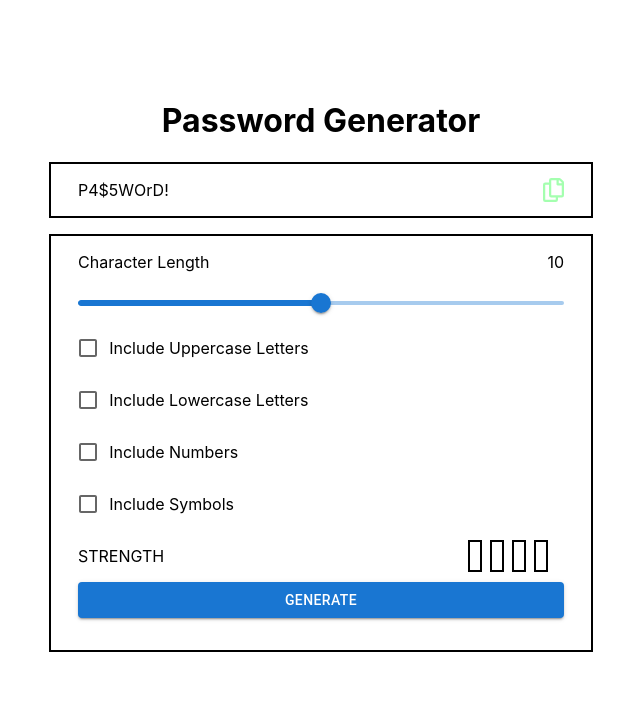
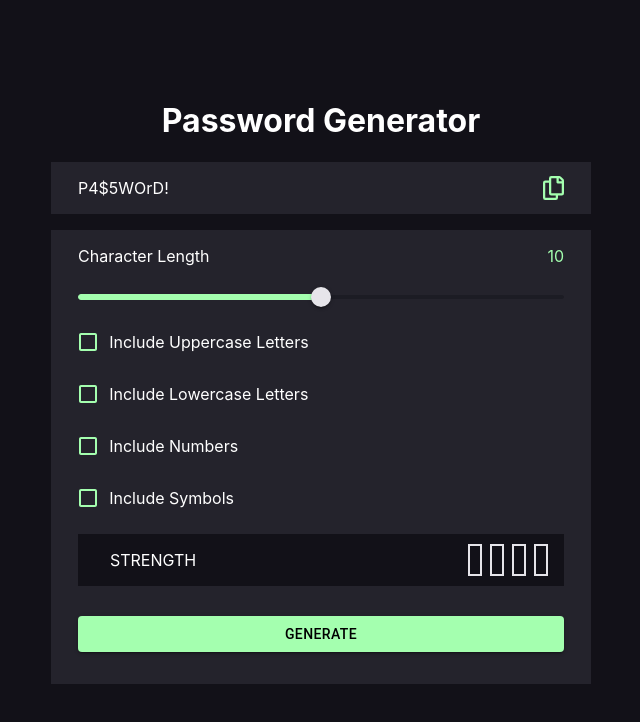
Before and after one commit to vikrambenipal/password-generator, a React (Create React App) app: page / in a window 1280 px wide. Shown: the top 722 px of the page, without its empty margins (319-959 px from the left). Built offline with nearby package versions, Linux system fonts and the light colour scheme.

Commit message:
added styling for most of the components

```diff
--- a/src/App.js
+++ b/src/App.js
@@ -1,13 +1,22 @@
 import React, { useState } from 'react';
+import { createGlobalStyle } from 'styled-components';
 import Copy from './components/Copy';
 import PasswordForm from './components/PasswordForm';
 import { Box } from "@mui/system";
+import theme from './theme';
+
+const GlobalStyle = createGlobalStyle`
+  body {
+    background-color: ${theme.app_background_color}
+  }
+`
 
 function App() {
   const [password, setPassword] = useState("P4$5WOrD!");
   return (
     <Box display="flex" flexDirection="column" justifyContent="center" alignItems="center"
     margin="80px auto 0px auto" maxWidth="600px">
+      <GlobalStyle />
       <h1>Password Generator</h1>
       <Copy password={password}/>
       <PasswordForm setPassword={setPassword}/>
--- a/src/components/Bar.js
+++ b/src/components/Bar.js
@@ -31,7 +31,7 @@ const Bar = ({ number, strength }) => {
       width="10px"
       height="28px"
       marginRight="8px"
-      border="2px solid black">
+      border={"2px solid " + theme.almost_white}>
     </Box>
   )
 }
--- a/src/components/Copy.js
+++ b/src/components/Copy.js
@@ -2,6 +2,7 @@ import React from 'react'
 import { Box } from "@mui/system";
 import zxcvbn from 'zxcvbn';
 import iconCopy from '../assets/images/icon-copy.svg'
+import theme from '../theme';
 
 const Copy = ({ password }) => {
 
@@ -10,7 +11,7 @@ const Copy = ({ password }) => {
   }
 
   return (
-    <Box border="2px solid black" width="90%" marginBottom="16px">
+    <Box width="90%" marginBottom="16px" backgroundColor={theme.box_background_color}>
         <Box display="flex" flexDirection="row" justifyContent="space-between">
             <p style={{ paddingLeft: "5%"}}>{password}</p>
             <img onClick={handleCopy} src={iconCopy} alt="" style={{alignSelf: 'center', paddingRight: "5%", cursor: "pointer"}}/>
--- a/src/components/PasswordForm.js
+++ b/src/components/PasswordForm.js
@@ -6,6 +6,7 @@ import { Slider } from '@mui/material';
 import { Button } from '@mui/material';
 import zxcvbn from 'zxcvbn';
 import strengthLevel from '../strength';
+import theme from '../theme';
 
 const PasswordForm = ({ setPassword }) => {
 
@@ -47,11 +48,8 @@ const PasswordForm = ({ setPassword }) => {
     if(hasNumber) chars += "1234567890";
     if(hasSymbol) chars += "!@#$%^&*()";
 
-    if(chars === ""){
-      return;
-    }
+    if(chars === "") return;
 
-    console.log(length)
     for(var i = 0; i < length; ++i){
       var randomNumber = Math.floor(Math.random() * chars.length);
       newPassword += chars[randomNumber];
@@ -71,10 +69,10 @@ const PasswordForm = ({ setPassword }) => {
   }
 
   return (
-    <Box border="2px solid black" width="90%">
+    <Box width="90%" backgroundColor={theme.box_background_color}>
       <Box display="flex" flexDirection="row" justifyContent="space-between">
         <p style={{ paddingLeft: "5%"}}>Character Length</p>
-        <p style={{ paddingRight: "5%"}}>{length}</p>
+        <p style={{ color: theme.neon_green, paddingRight: "5%"}}>{length}</p>
       </Box>
       <Box padding="0 5%">
         <Slider
@@ -85,29 +83,33 @@ const PasswordForm = ({ setPassword }) => {
             max={20}
             aria-label="Small"
             valueLabelDisplay="auto"
+            sx={{ color: theme.neon_green,
+              '& .MuiSlider-thumb': { color: theme.almost_white },
+              '& .MuiSlider-rail': { color: theme.app_background_color }}}
         />
       </Box>
       <Box padding="0 3%">
         <Box display="flex" flexDirection="row">
-          <Checkbox id="upper" onClick={handleCheckbox}/>
+          <Checkbox id="upper" onClick={handleCheckbox} sx={{ color: theme.neon_green, '&.Mui-checked': { color: theme.neon_green }}}/>
           <p>Include Uppercase Letters</p>
         </Box>
         <Box display="flex" flexDirection="row">
-          <Checkbox id="lower" onClick={handleCheckbox}/>
+          <Checkbox id="lower" onClick={handleCheckbox} sx={{ color: theme.neon_green, '&.Mui-checked': { color: theme.neon_green }}}/>
           <p>Include Lowercase Letters</p>
         </Box>
         <Box display="flex" flexDirection="row">
-          <Checkbox id="number" onClick={handleCheckbox}/>
+          <Checkbox id="number" onClick={handleCheckbox} sx={{ color: theme.neon_green, '&.Mui-checked': { color: theme.neon_green }}}/>
           <p>Include Numbers</p>
         </Box>
         <Box display="flex" flexDirection="row">
-          <Checkbox id="symbol" onClick={handleCheckbox}/>
+          <Checkbox id="symbol" onClick={handleCheckbox} sx={{ color: theme.neon_green, '&.Mui-checked': { color: theme.neon_green }}}/>
           <p>Include Symbols</p>
         </Box>
       </Box>
       <Box display="flex" flexDirection="column" justifyContent="center" alignItems="center">
-        <Box display="flex" flexDirection="row" justifyContent="space-between" width="90%">
-          <p>STRENGTH</p>
+        <Box display="flex" flexDirection="row" justifyContent="space-between" width="90%"
+        backgroundColor={theme.app_background_color} marginTop="10px" marginBottom="30px">
+          <p style={{ paddingLeft: "32px" }}>STRENGTH</p>
           <Box display="flex" flexDirection="row" marginRight="8px">
             <p style={{ marginRight: '16px' }}>{strength}</p>
             <Bar number={1} strength={strength}/>
@@ -116,8 +118,8 @@ const PasswordForm = ({ setPassword }) => {
             <Bar number={4} strength={strength}/>
           </Box>
         </Box>
-        <Button onClick={handleGenerate}
-        style={{ width: '90%', marginBottom: '32px'}}  color="primary" variant="contained">GENERATE</Button>
+        <Button onClick={handleGenerate} sx={{ color: 'black', backgroundColor: theme.neon_green }}
+        style={{ width: '90%', marginBottom: '32px'}} variant="contained">GENERATE</Button>
       </Box>
     </Box>
   )
--- a/src/index.css
+++ b/src/index.css
@@ -6,7 +6,9 @@ body {
   -webkit-font-smoothing: antialiased;
   -moz-osx-font-smoothing: grayscale;
 }
-
+p,h1,h2{
+  color: white;
+}
 code {
   font-family: source-code-pro, Menlo, Monaco, Consolas, 'Courier New',
     monospace;
```
